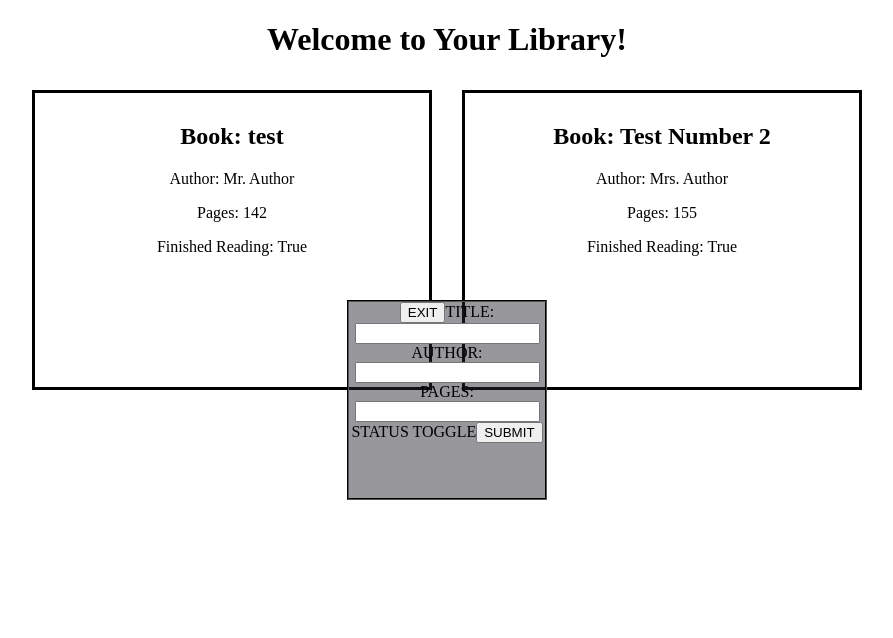
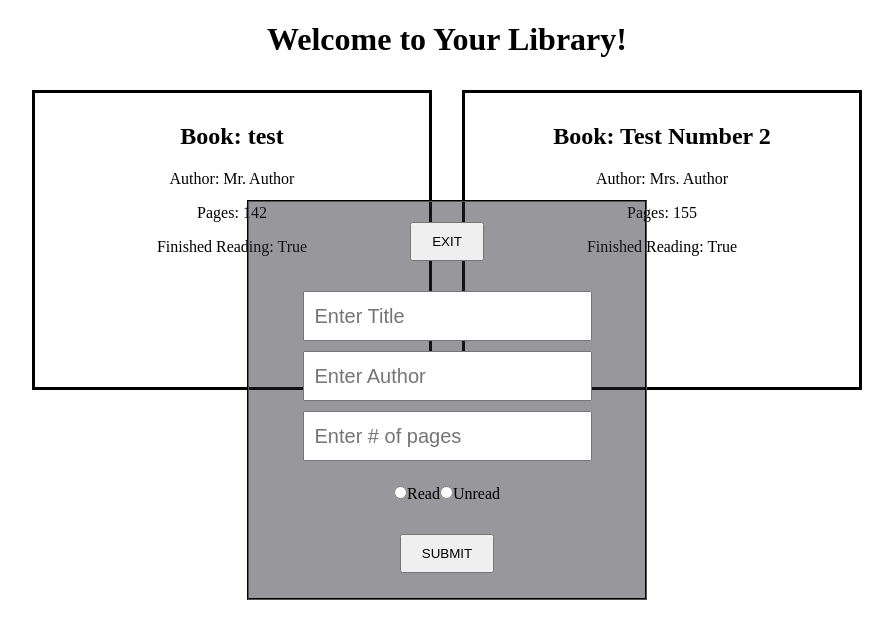
Before and after one commit to bollinca/library-react-version, a React (Create React App) app: page / in a window 1280 px wide. Shown: the top 638 px of the page, without its empty margins (193-1086 px from the left). Built offline with nearby package versions, Linux system fonts and the light colour scheme.

Commit message:
Edit form layout, add appropriate properties to inputs

```diff
--- a/src/NewItemForm/NewItemForm.css
+++ b/src/NewItemForm/NewItemForm.css
@@ -1,10 +1,28 @@
 .NewItemForm {
   border: 2px groove black;
-  width: 200px;
-  height: 200px;
+  width: 400px;
+  height: 400px;
   background-color: rgba(39, 38, 48, 0.473);
   position: absolute;
-  margin: -100px auto auto -100px;
+  margin: -200px auto auto -200px;
   left: 50%;
   top: 50%;
 }
+
+.NewItemForm input[type='text'] {
+  display: block;
+  margin: 10px auto;
+  padding: 10px;
+  line-height: 26px;
+  font-size: 20px;
+}
+
+.NewItemForm input[type='radio'] {
+  display: inline-block;
+  margin: 15px auto;
+}
+
+.NewItemForm button {
+  padding: 10px 20px;
+  margin: 20px;
+}
--- a/src/NewItemForm/NewItemForm.js
+++ b/src/NewItemForm/NewItemForm.js
@@ -5,10 +5,15 @@ const newItemForm = () => {
   return (
     <form className='NewItemForm'>
       <button>EXIT</button>
-      TITLE:<input></input>
-      AUTHOR:<input></input>
-      PAGES:<input></input>
-      STATUS TOGGLE
+      <div>
+        <input className='textInput' type='text' placeholder='Enter Title'></input>
+        <input className='textInput' type='text' placeholder='Enter Author'></input>
+        <input className='textInput' type='text' placeholder='Enter # of pages'></input>
+      </div>
+      <div>
+        <input type='radio' name='read-status' value='read' />Read
+        <input type='radio' name='read-status' value='unread' />Unread
+      </div>
       <button>SUBMIT</button>
     </form>
   )
```
